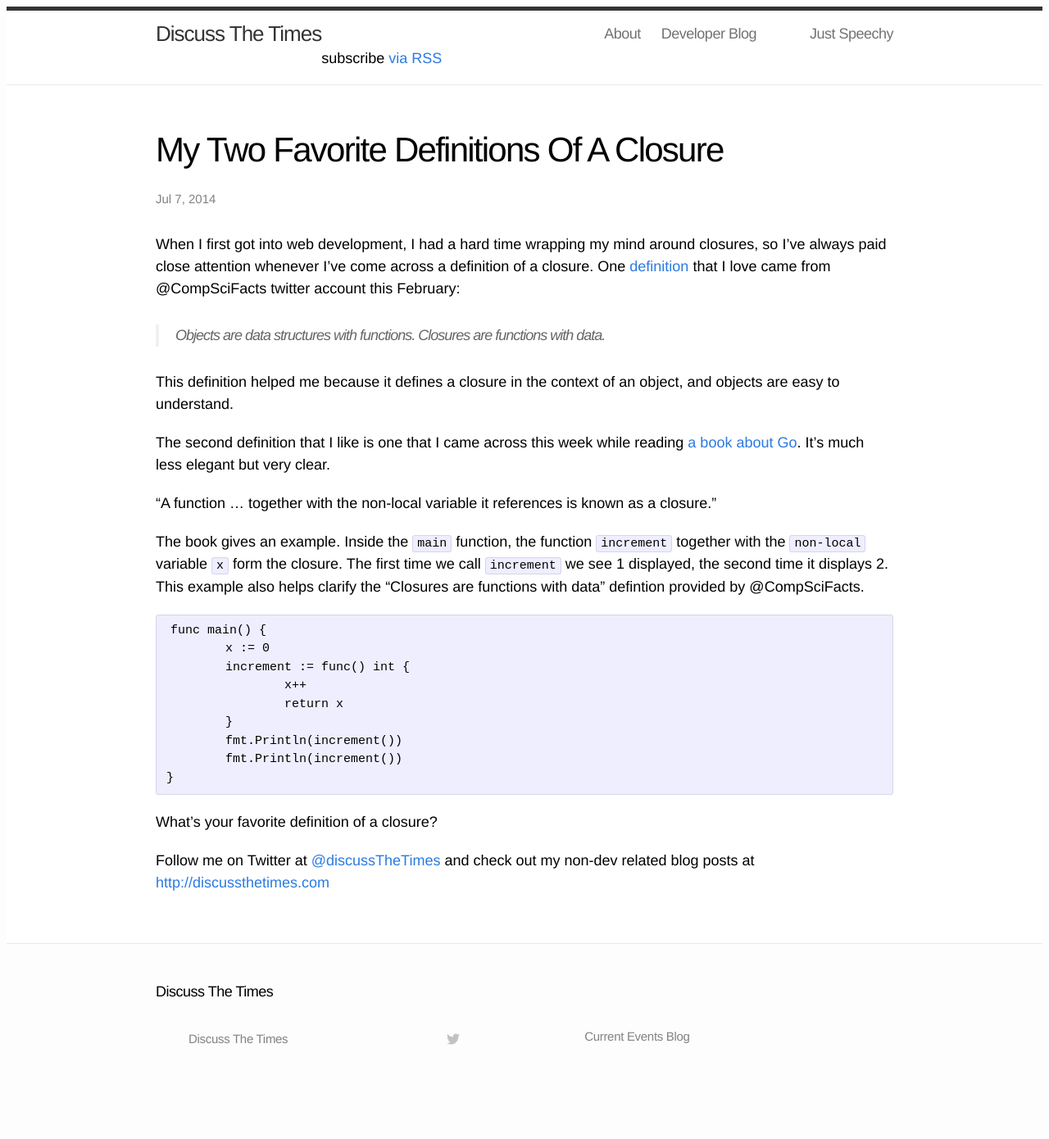
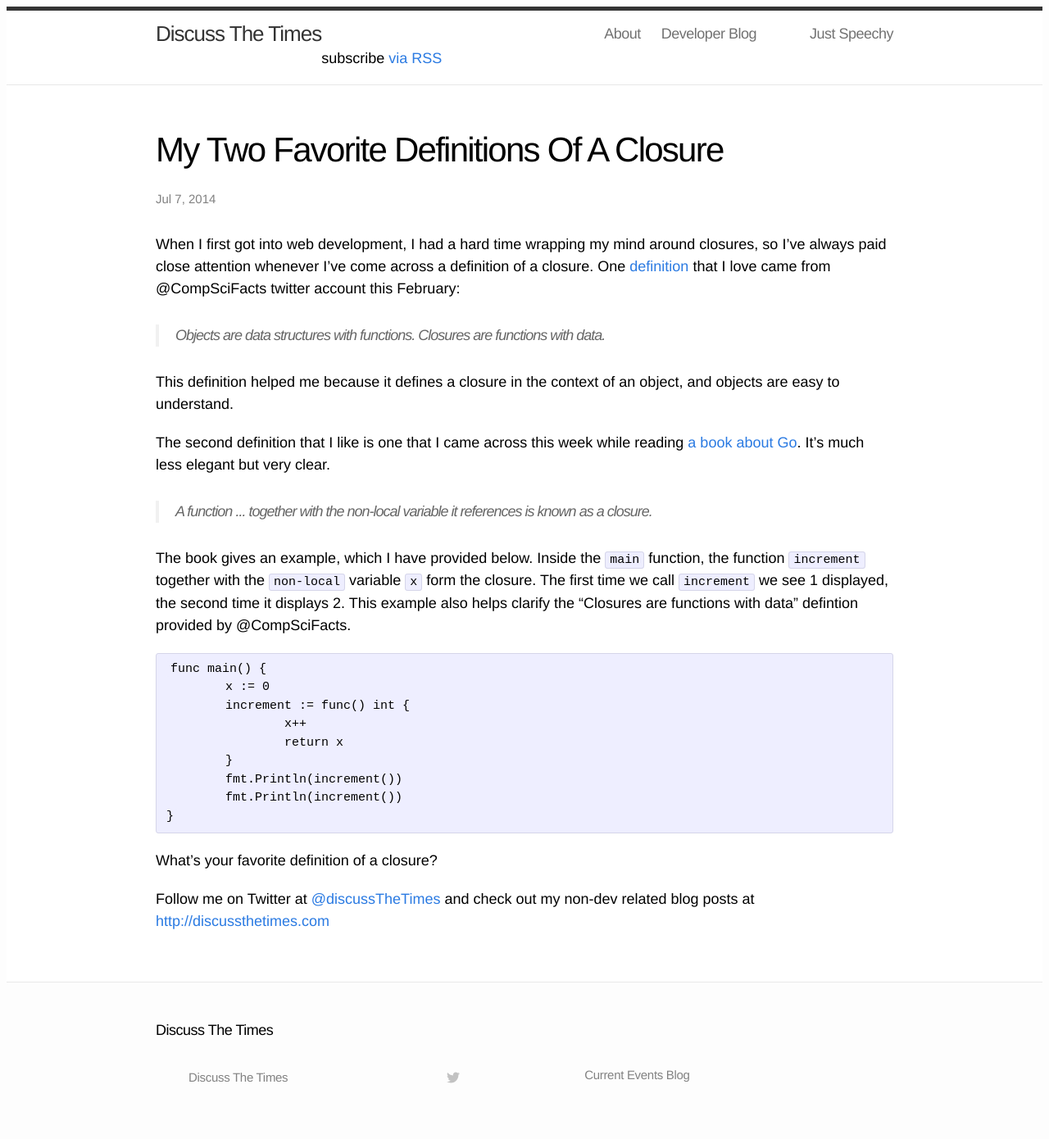
Before and after one commit to genderup/passionateblogger, a Jekyll site: the page built from _posts/developer/2014-07-07-my-two-favorite-definitions-of-a-closure.markdown, in a window 1280 px wide. Shown: the whole page at 82% size. Built offline with Jekyll 4.4.1, drawn with Linux system fonts in a browser that asks for light colours; before the commit the page ends 1343 px from its top, so only the background shows below that.

Commit message:
minor edit

```diff
--- a/_posts/developer/2014-07-07-my-two-favorite-definitions-of-a-closure.markdown
+++ b/_posts/developer/2014-07-07-my-two-favorite-definitions-of-a-closure.markdown
@@ -20,9 +20,11 @@ This definition helped me because it defines a closure in the context of an obje
 
 The second definition that I like is one that I came across this week while reading <a href="http://www.golang-book.com/assets/pdf/gobook.pdf">a book about Go</a>. It's much less elegant but very clear.
 
-"A function ... together with the non-local variable it references is known as a closure."
+<blockquote>
+A function ... together with the non-local variable it references is known as a closure.
+</blockquote>
 
-The book gives an example. Inside the `main` function, the function `increment` together with the `non-local` variable `x` form the closure. The first time we call `increment` we see 1 displayed, the second time it displays 2.  This example also helps clarify the "Closures are functions with data" defintion provided by @CompSciFacts.
+The book gives an example, which I have provided below. Inside the `main` function, the function `increment` together with the `non-local` variable `x` form the closure. The first time we call `increment` we see 1 displayed, the second time it displays 2.  This example also helps clarify the "Closures are functions with data" defintion provided by @CompSciFacts.
 
 {% highlight html %}
 
```
